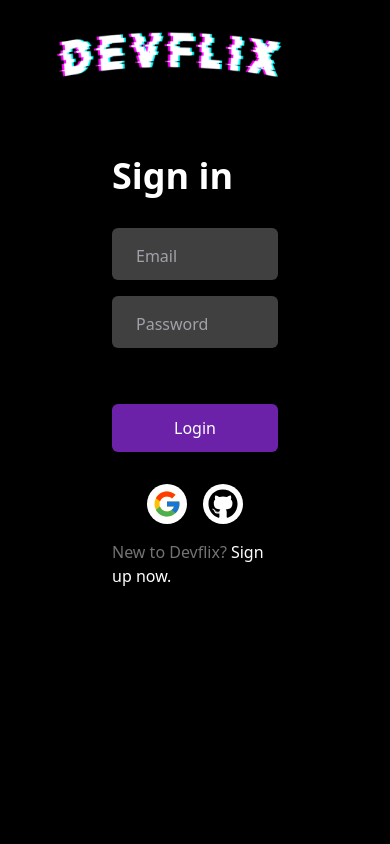
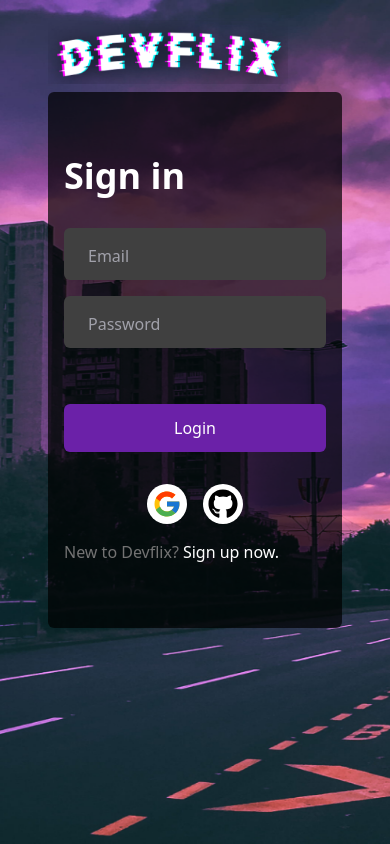
Before and after one commit to n-kyu/devflix, a Next.js app: page /auth in a window 390 px wide. Built offline with nearby package versions, Linux system fonts and the light colour scheme.

Commit message:
fix: login form

```diff
--- a/pages/auth.tsx
+++ b/pages/auth.tsx
@@ -53,7 +53,7 @@
 
     return (
         <div className="relative h-full w-full bg-[url('/images/hero-bg.jpg')] bg-no-repeat bg-center bg-fixed bg-cover">
-            <div className=" bg-black w-full h-full sm:bg-opacity-50">
+            <div className=" w-full h-full">
                 <nav className="px-12 py-5">
                     <img
                         src="/images/bg-logo.png"
@@ -61,7 +61,7 @@
                         className="h-16"
                     />
                     <div className="flex justify-center">
-                        <div className="bg-black bg-opacity-70 px-16 py-16 self-center mt-2 lg:w-2/5 lg:max-w-md rounded-md w-full">
+                        <div className="bg-black bg-opacity-70 px-4 md:px-16 py-16 self-center mt-2 lg:w-2/5 lg:max-w-md rounded-md w-full">
                             {/* only show if create account */}
                             <h2 className="text-white text-4xl mb-8 font-bold">
                                 {variant === "login"
--- a/pages/profiles.tsx
+++ b/pages/profiles.tsx
@@ -56,7 +56,7 @@
                                     alt="profile picture"
                                 />
                             </div>
-                            <div className="mt-4 text-purple-100 font-bold text 2xl text-center group-hover:text-white">
+                            <div className="mt-4 text-purple-100 font-bold text-2xl text-center group-hover:text-white">
                                 {user?.name}
                             </div>
                         </div>
```
